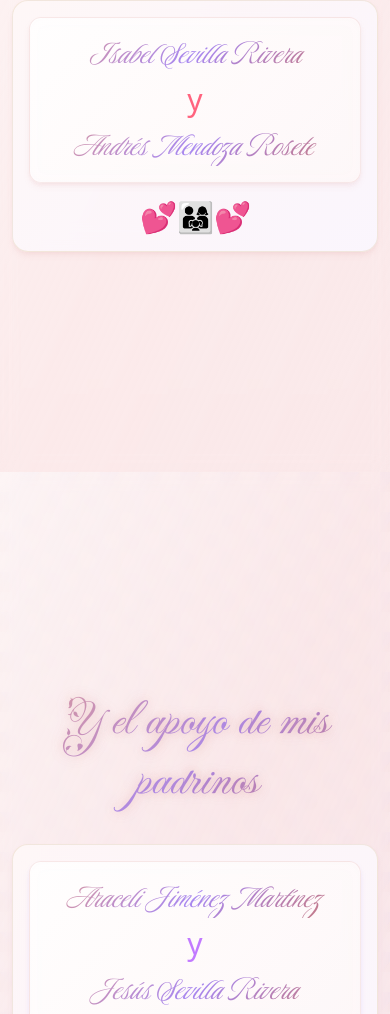
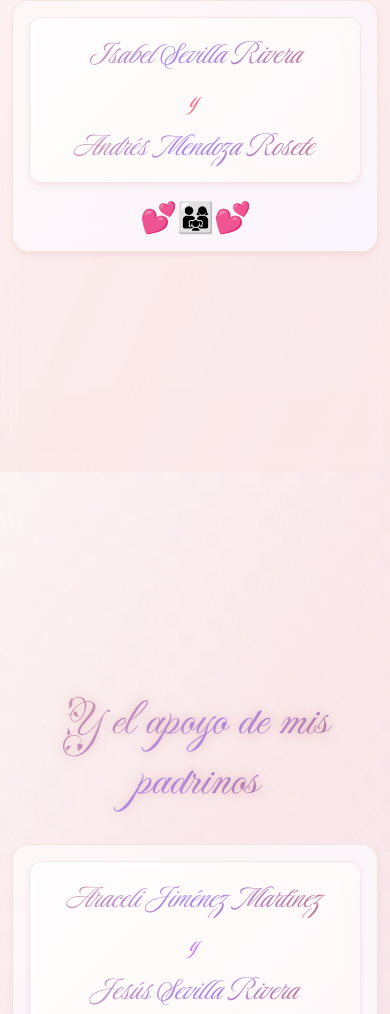
Before and after one commit to AlexisMendozaS/invitacion, a React (Vite) app: page / in a window 390 px wide. Shown: the part 2488-3502 px from the top of the page. Built offline with nearby package versions, Linux system fonts and the light colour scheme.

Commit message:
Refactor animation logic in App component for improved performance

```diff
--- a/src/App.tsx
+++ b/src/App.tsx
@@ -78,12 +78,11 @@ function App() {
         padding: "28",
         ease: "power2.inOut",
       })
-      .to("#music-player", {
+      .to("#music-player-fixed", {
         opacity: 1,
         duration: 1,
-        marginTop: 80,
         ease: "power1.inOut",
-      }, "<") // con ">" se ejecuta justo después del anterior
+      }, "<") // con "<" se ejecuta al mismo tiempo que el anterior
       .to("#card-top", {
         duration: 1,
         opacity: 0,
@@ -115,6 +114,11 @@ function App() {
 
   return (
     <main className="main-background min-h-screen text-gray-800 pt-8 sm:pt-12 md:pt-16">
+      {/* Music Player - Fixed centrado en la parte superior */}
+      <div className="fixed bottom-4 left-1/2 -translate-x-1/2 z-50 opacity-0" id="music-player-fixed">
+        <MusicPlayer ref={musicRef} />
+      </div>
+
       {/* <Navbar /> */}
       {/* Mensaje "Desliza para abrir" - Mobile first */}
       <div
@@ -155,9 +159,7 @@ function App() {
               <p className="text-rose-600 w-full font-niconne text-xs sm:text-base md:text-lg">este día tan especial</p>
             </div>
             <p className="text-rose-700 font-luxurious text-xl sm:text-xl md:text-2xl gradient-text-gold">29 · 11 · 2025</p>
-            <div id="music-player" className="opacity-0 mt-2 sm:mt-3 md:mt-4">
-              <MusicPlayer ref={musicRef} />
-            </div>
+            {/* MusicPlayer ahora está fijo en la parte superior */}
           </div>
         </div>
       </section>
@@ -192,7 +194,7 @@ function App() {
           <div className="space-y-4 sm:space-y-6 text-center">
             <div className="card-elegant p-4 sm:p-6 rounded-xl sm:rounded-2xl shadow-rose">
               <p className="text-4xl sm:text-xl md:text-2xl font-luxurious gradient-text-rose mb-2">Isabel Sevilla Rivera</p>
-              <span className="text-rose-400 text-3xl sm:text-xl">y</span>
+              <span className="text-rose-400 text-3xl sm:text-xl font-luxurious">y</span>
               <p className="text-4xl sm:text-xl md:text-2xl font-luxurious gradient-text-rose mt-2">Andrés Mendoza Rosete</p>
             </div>
             <div className="text-center">
@@ -211,7 +213,7 @@ function App() {
           <div className="space-y-4 sm:space-y-6 text-center">
             <div className="card-elegant p-4 sm:p-6 rounded-xl sm:rounded-2xl shadow-purple">
               <p className="text-4xl sm:text-xl md:text-2xl font-luxurious gradient-text-rose mb-2">Araceli Jiménez Martínez</p>
-              <span className="text-purple-400 text-3xl sm:text-xl">y</span>
+              <span className="text-purple-400 text-3xl sm:text-xl font-luxurious">y</span>
               <p className="text-4xl sm:text-xl md:text-2xl font-luxurious gradient-text-rose mt-2">Jesús Sevilla Rivera</p>
             </div>
             <div className="text-center">
```
